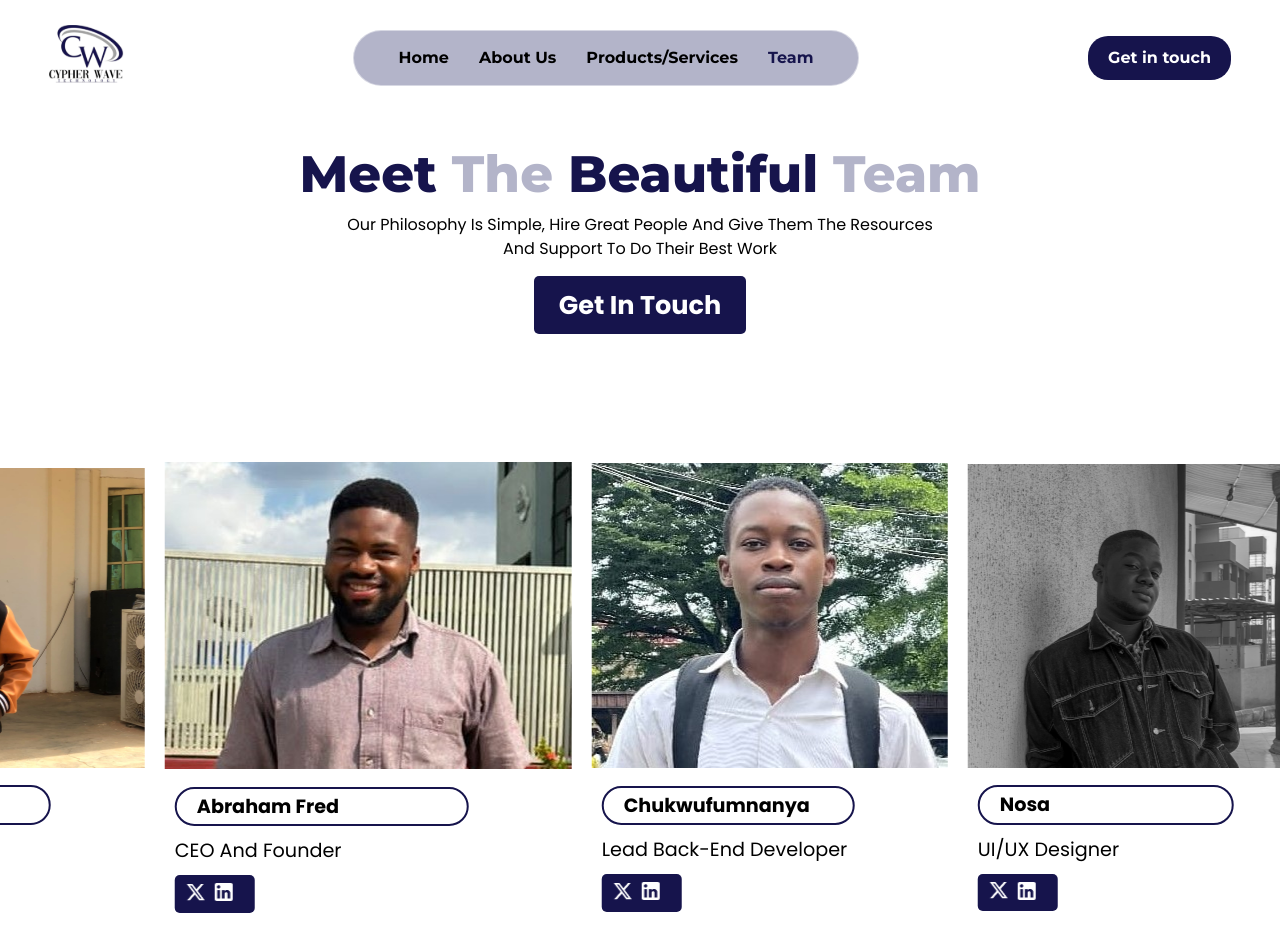
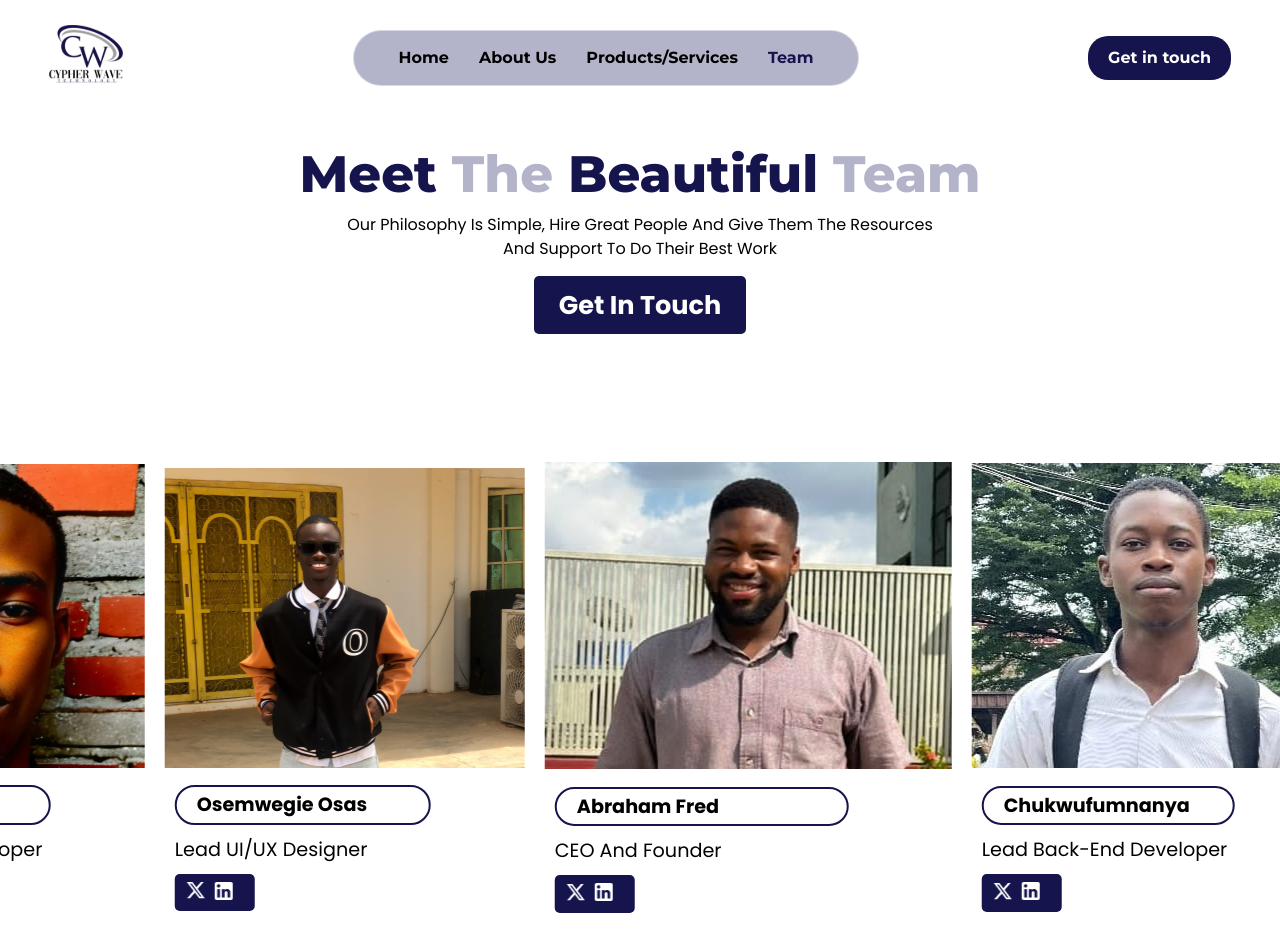
Before and after one commit to ovie-best/Cypher-Wave, a React (Vite) app: page /team in a window 1280 px wide. Shown: the top 952 px of the page. Built offline with nearby package versions, Linux system fonts and the light colour scheme.

Commit message:
removed someone

```diff
--- a/src/pages/Team.jsx
+++ b/src/pages/Team.jsx
@@ -38,15 +38,6 @@ function Team() {
       <div className={styles.teamCarouselContainer}>
         <div className={styles.teamCarouselTrack}>
           <div className={styles.carouselCard}>
-            <img src="images/nosa.png" />
-            <TeamMember
-              name="Nosa"
-              role="UI/UX Designer"
-              linkedInHandle="https://www.linkedin.com/in/osayanwen-nosa-275bab263?utm_source=share&utm_campaign=share_via&utm_content=profile&utm_medium=android_app"
-              xHandle="https://x.com/Nosaosayan?t=_voj0vinw5kZdrrsZyjNDQ&s=09"
-            />
-          </div>
-          <div className={styles.carouselCard}>
             <img src="images/ovie.png" alt="ovie" />
             <TeamMember
               name="Ovie Nathaniel"
@@ -81,15 +72,6 @@ function Team() {
             />
           </div>
 
-          <div className={styles.carouselCard}>
-            <img src="images/nosa.png" />
-            <TeamMember
-              name="Nosa"
-              role="UI/UX Designer"
-              linkedInHandle="https://www.linkedin.com/in/osayanwen-nosa-275bab263?utm_source=share&utm_campaign=share_via&utm_content=profile&utm_medium=android_app"
-              xHandle="https://x.com/Nosaosayan?t=_voj0vinw5kZdrrsZyjNDQ&s=09"
-            />
-          </div>
           <div className={styles.carouselCard}>
             <img src="images/ovie.png" />
             <TeamMember
@@ -126,15 +108,6 @@ function Team() {
           </div>
 
           <div className={styles.carouselCard}>
-            <img src="images/nosa.png" />
-            <TeamMember
-              name="Nosa"
-              role="UI/UX Designer"
-              linkedInHandle="https://www.linkedin.com/in/osayanwen-nosa-275bab263?utm_source=share&utm_campaign=share_via&utm_content=profile&utm_medium=android_app"
-              xHandle="https://x.com/Nosaosayan?t=_voj0vinw5kZdrrsZyjNDQ&s=09"
-            />
-          </div>
-          <div className={styles.carouselCard}>
             <img src="images/ovie.png" />
             <TeamMember
               name="Ovie Nathaniel"
@@ -169,15 +142,6 @@ function Team() {
             />
           </div>
 
-          <div className={styles.carouselCard}>
-            <img src="images/nosa.png" />
-            <TeamMember
-              name="Nosa"
-              role="UI/UX Designer"
-              xHandle="https://x.com/Nosaosayan?t=_voj0vinw5kZdrrsZyjNDQ&s=09"
-              linkedInHandle="https://www.linkedin.com/in/osayanwen-nosa-275bab263?utm_source=share&utm_campaign=share_via&utm_content=profile&utm_medium=android_app"
-            />
-          </div>
           <div className={styles.carouselCard}>
             <img src="images/ovie.png" />
             <TeamMember
```
